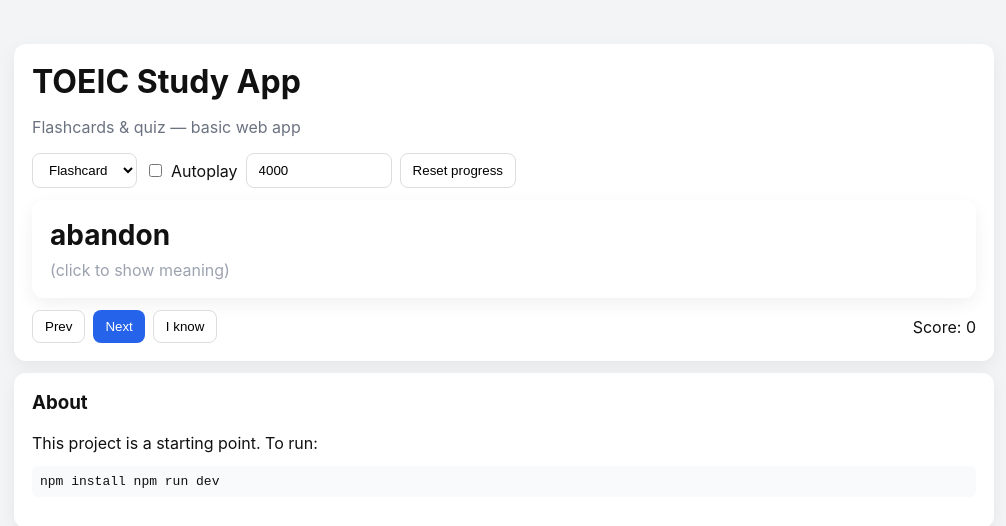
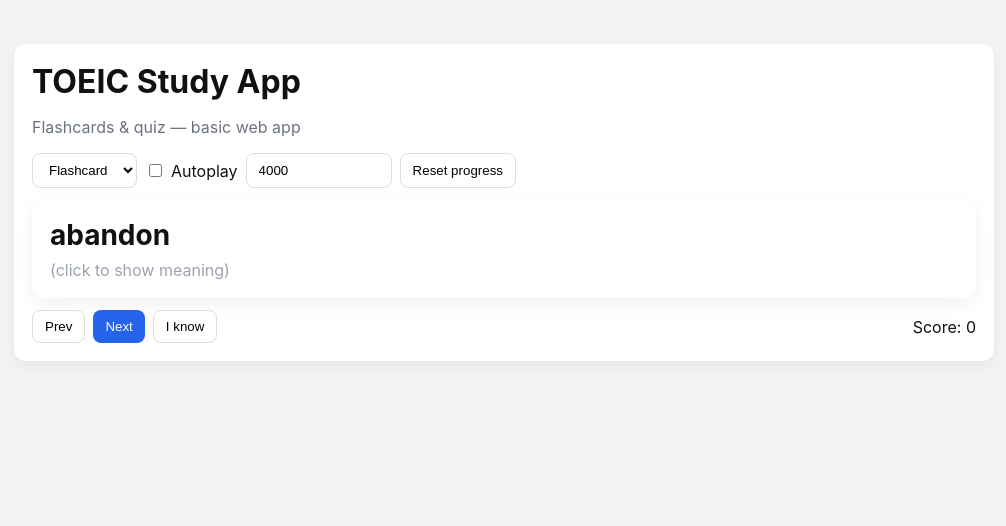
Before and after one commit to zenn24ct/english-study-web01, a React (Vite) app: page / in a window 1280 px wide. Shown: the top 526 px of the page, without its empty margins (136-1142 px from the left). Built offline with nearby package versions, Linux system fonts and the light colour scheme.

Commit message:
ちょっとした修正

```diff
--- a/index.html
+++ b/index.html
@@ -7,6 +7,6 @@
   </head>
   <body>
     <div id="root"></div>
-    <script type="module" src="/src/main.jsx"></script>
+    <script type="module" src="./src/main.jsx"></script>
   </body>
 </html>
--- a/src/App.jsx
+++ b/src/App.jsx
@@ -216,6 +216,8 @@
   { word: "emerge", meaning: "現れる、浮かび上がる" },
   { word: "emphasize", meaning: "強調する" },
   // ... (remaining words omitted for brevity in this preview; full list included in the distributed project)
+  //どんどん追加する！！！
+
 ];
 
 // Utility shuffle
@@ -304,12 +306,13 @@
         ): <div>No words available</div>}
       </div>
 
-      <div style={{marginTop:12}} className="card">
+      {/* <div style={{marginTop:12}} className="card">
         <h3 style={{marginTop:0}}>About</h3>
         <p style={{marginBottom:6}}>This project is a starting point. To run:</p>
         <pre style={{background:'#f9fafb',padding:8,borderRadius:6}}>npm install
 npm run dev</pre>
-      </div>
+      </div> */}
+      {/* ここは一旦消す */}
     </div>
   );
 }
```
